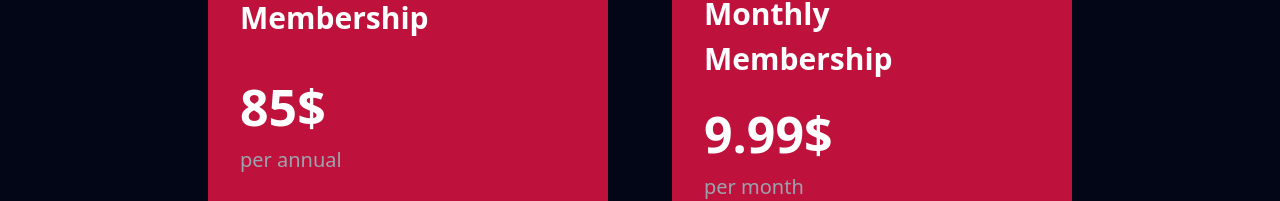
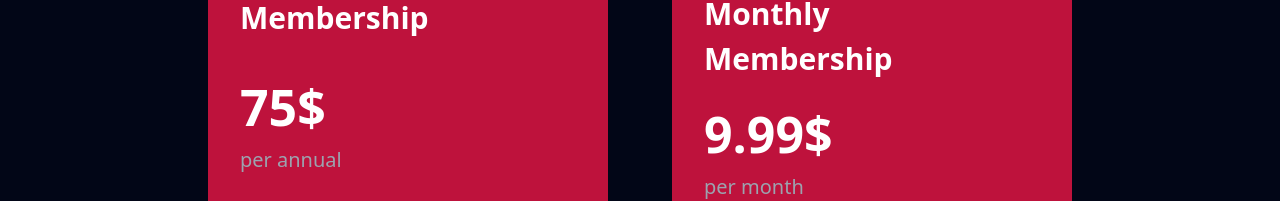
Before and after one commit to FerZva/new-world-bushido-federation-official-website, a Next.js app: page /membership in a window 1280 px wide. Shown: the part 473-674 px from the top of the page. Built offline with nearby package versions, Linux system fonts and the light colour scheme.

Commit message:
Membership price changed back to $75

```diff
--- a/src/app/membership/page.tsx
+++ b/src/app/membership/page.tsx
@@ -31,7 +31,7 @@ const page = () => {
               </div>
               <h2 className="text-[30px] font-bold mb-4">Membership</h2>
               <div className="justify-start items-center text-left mb-8">
-                <h3 className="text-[50px] font-bold">85$</h3>
+                <h3 className="text-[50px] font-bold">75$</h3>
                 <label className="text-gray-400 text-[20px]">per annual</label>
               </div>
               <p className="mb-8">
@@ -39,7 +39,7 @@ const page = () => {
                 local conferences and stream. Validate your title worldwide
               </p>
               <Link
-                href="https://buy.stripe.com/8wM3dOgnB0pR48gcOm"
+                href="https://buy.stripe.com/7sI01CgnBb4vawE145"
                 className="min-w-full py-4 px-4 text-center text-white bg-slate-900 hover:bg-slate-800"
               >
                 Add to cart
```
